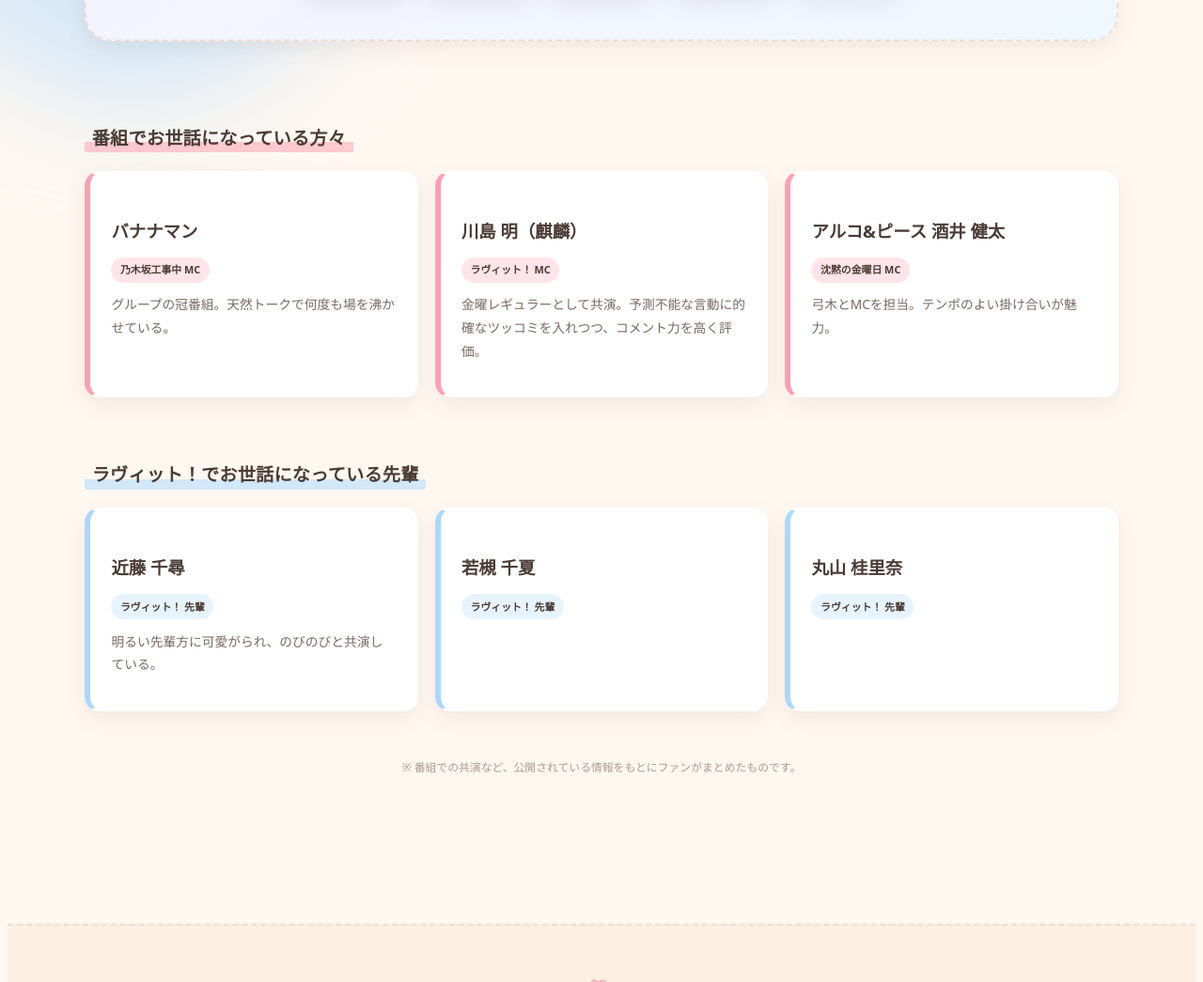
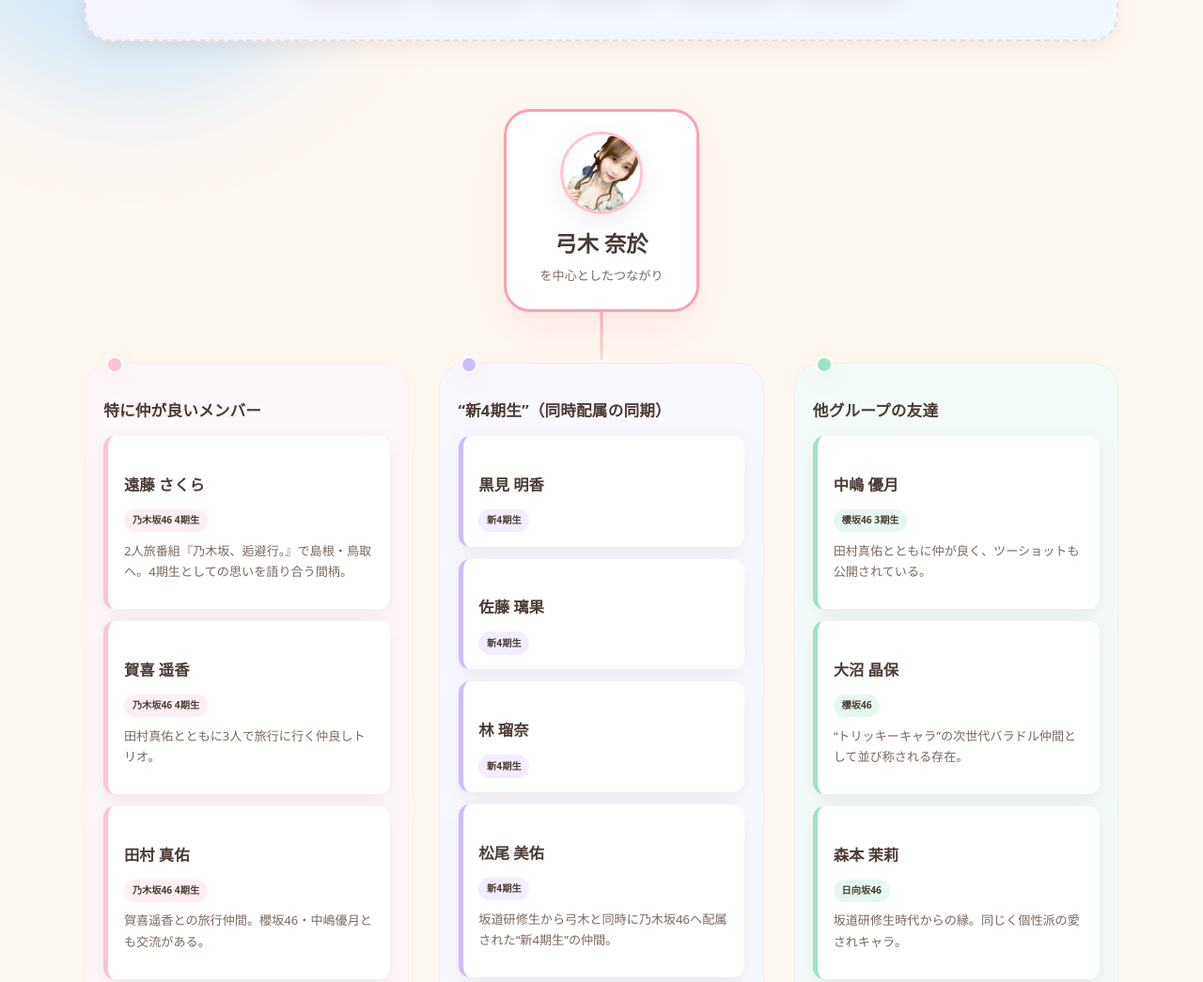
Before and after one commit to ryoo-ma638/ryoo-ma638.github.io, an Astro site: page /yumiki/relations in a window 1280 px wide. Shown: the part 819-1864 px from the top of the page at 94% size. Built offline with nearby package versions, Linux system fonts and the light colour scheme; Astro itself is replaced by a stand-in of ours; a web font is replaced by a local one.

Commit message:
つながりページを「人物相関図」に拡充（網羅的にリサーチ）
- 弓木さんを中心ハブに、6カテゴリへ枝分かれする相関図レイアウト（ハブ＋ブランチ＋クラスター）
- 公開情報をもとに関係を網羅：特に仲が良いメンバー（遠藤さくら/賀喜遥香/田村真佑/筒井あやめ）、
  新4期生（黒見明香/佐藤璃果/林瑠奈/松尾美佑）、他グループの友達（中嶋優月・櫻坂/大沼晶保・櫻坂/森本茉莉・日向坂）、
  番組MC（バナナマン/川島明/アルコ&ピース酒井）、ラヴィット先輩、特別なつながり（和田まあや＝高校同級生/早川聖来）
- 事実のみ・歌詞等の著作物は非掲載。出典は番組やインタビュー等の公開情報

```diff
--- a/src/data/yumiki.ts
+++ b/src/data/yumiki.ts
@@ -93,8 +93,37 @@
   ],
 };
 
-// 人物相関：弓木さんがお世話になっている・共演している方々（公開情報ベース）
+// 人物相関：弓木さんのつながり（公開情報ベース・事実のみ）
 export const relations = [
+  {
+    group: "特に仲が良いメンバー",
+    color: "var(--y-pink)",
+    people: [
+      { name: "遠藤 さくら", role: "乃木坂46 4期生", note: "2人旅番組『乃木坂、逅避行。』で島根・鳥取へ。4期生としての思いを語り合う間柄。" },
+      { name: "賀喜 遥香", role: "乃木坂46 4期生", note: "田村真佑とともに3人で旅行に行く仲良しトリオ。" },
+      { name: "田村 真佑", role: "乃木坂46 4期生", note: "賀喜遥香との旅行仲間。櫻坂46・中嶋優月とも交流がある。" },
+      { name: "筒井 あやめ", role: "乃木坂46 4期生", note: "軍団「首ンセス」をともに組む同期。" },
+    ],
+  },
+  {
+    group: "“新4期生”（同時配属の同期）",
+    color: "var(--y-lav)",
+    people: [
+      { name: "黒見 明香", role: "新4期生", note: "" },
+      { name: "佐藤 璃果", role: "新4期生", note: "" },
+      { name: "林 瑠奈", role: "新4期生", note: "" },
+      { name: "松尾 美佑", role: "新4期生", note: "坂道研修生から弓木と同時に乃木坂46へ配属された“新4期生”の仲間。" },
+    ],
+  },
+  {
+    group: "他グループの友達",
+    color: "var(--y-mint)",
+    people: [
+      { name: "中嶋 優月", role: "櫻坂46 3期生", note: "田村真佑とともに仲が良く、ツーショットも公開されている。" },
+      { name: "大沼 晶保", role: "櫻坂46", note: "“トリッキーキャラ”の次世代バラドル仲間として並び称される存在。" },
+      { name: "森本 茉莉", role: "日向坂46", note: "坂道研修生時代からの縁。同じく個性派の愛されキャラ。" },
+    ],
+  },
   {
     group: "番組でお世話になっている方々",
     color: "var(--y-peach)",
@@ -105,12 +134,20 @@
     ],
   },
   {
-    group: "ラヴィット！でお世話になっている先輩",
+    group: "ラヴィット！の先輩",
     color: "var(--y-sky)",
     people: [
       { name: "近藤 千尋", role: "ラヴィット！ 先輩", note: "明るい先輩方に可愛がられ、のびのびと共演している。" },
       { name: "若槻 千夏", role: "ラヴィット！ 先輩", note: "" },
       { name: "丸山 桂里奈", role: "ラヴィット！ 先輩", note: "" },
+    ],
+  },
+  {
+    group: "特別なつながり",
+    color: "var(--y-butter)",
+    people: [
+      { name: "和田 まあや", role: "乃木坂46 1期生（卒業）", note: "なんと高校の同級生。学生時代の思い出を共有する間柄。" },
+      { name: "早川 聖来", role: "4期生（卒業）", note: "賀喜・田村との旅行トリオの、もう一人の仲間だった。" },
     ],
   },
 ];
--- a/src/pages/yumiki/relations.astro
+++ b/src/pages/yumiki/relations.astro
@@ -35,10 +35,16 @@
         </div>
       </article>
 
-      <!-- 人物相関 -->
+      <!-- 人物相関図（弓木さんを中心に） -->
+      <div class="rel-map">
+        <div class="rel-hub y-reveal">
+          <div class="rel-hub-photo"><img src="/assets/yumiki/yumiki-main.jpg" alt="弓木奈於さん" loading="lazy" onerror="this.src='/assets/yumiki/nao_main.jpg'" /></div>
+          <span class="rel-hub-name">弓木 奈於</span>
+          <span class="rel-hub-sub">を中心としたつながり</span>
+        </div>
         <div class="rel-groups">
           {relations.map((g, gi) => (
-          <div class="rel-group y-reveal" style={`--gc:${g.color}`} data-delay={(gi % 2) + 1}>
+            <div class="rel-group y-reveal" style={`--gc:${g.color}`} data-delay={(gi % 3) + 1}>
               <h3 class="rel-group-title">{g.group}</h3>
               <div class="rel-people">
                 {g.people.map((p) => (
@@ -51,6 +57,7 @@
               </div>
             </div>
           ))}
+        </div>
       </div>
 
       <p class="rel-foot y-reveal">※ 番組での共演など、公開されている情報をもとにファンがまとめたものです。</p>
@@ -83,17 +90,33 @@
   .unit-m-name { font-weight: 700; font-size: 1.02rem; }
   .unit-m-gen { font-size: 0.72rem; color: var(--y-muted); }
 
-  /* 人物相関 */
-  .rel-groups { display: grid; gap: clamp(2rem, 6vw, 3.2rem); }
-  .rel-group-title { font-size: 1.2rem; margin-bottom: 1.2rem; display: inline-block; padding: 0 0.4em 0.12em; border-radius: 3px;
-    background: linear-gradient(transparent 60%, color-mix(in srgb, var(--gc) 52%, transparent) 60%); }
-  .rel-people { display: grid; gap: 1.1rem; grid-template-columns: repeat(auto-fit, minmax(238px, 1fr)); }
-  .rel-card { background: var(--y-card); border: 2px solid #fff; border-left: 6px solid var(--gc); border-radius: var(--y-radius-sm);
-    padding: 1.3rem 1.4rem; box-shadow: var(--y-shadow-sm); transition: transform .3s var(--y-ease), box-shadow .3s var(--y-ease); }
-  .rel-card:hover { transform: translateY(-4px); box-shadow: var(--y-shadow); }
-  .rel-name { font-size: 1.15rem; margin-bottom: 0.4rem; }
-  .rel-role { display: inline-block; font-size: 0.68rem; font-weight: 700; color: var(--y-ink); background: color-mix(in srgb, var(--gc) 28%, #fff); padding: 0.2rem 0.6rem; border-radius: 999px; }
-  .rel-note { color: var(--y-ink-soft); font-size: 0.86rem; line-height: 1.8; margin-top: 0.7rem; }
+  /* 人物相関図：弓木を中心ハブに、各グループへ枝分かれ */
+  .rel-map { position: relative; }
+  .rel-hub { position: relative; z-index: 2; width: fit-content; margin: 0 auto clamp(2.2rem, 6vw, 3.4rem);
+    display: flex; flex-direction: column; align-items: center; text-align: center;
+    background: #fff; border: 3px solid var(--y-peach); border-radius: var(--y-radius); padding: 1.3rem 2.2rem 1.4rem; box-shadow: var(--y-shadow); }
+  .rel-hub::after { content: ""; position: absolute; left: 50%; bottom: calc(-1 * clamp(2.2rem, 6vw, 3.4rem)); transform: translateX(-50%);
+    width: 3px; height: clamp(2.2rem, 6vw, 3.4rem); background: linear-gradient(var(--y-peach), var(--y-line)); }
+  .rel-hub-photo { width: 88px; height: 88px; border-radius: 50%; overflow: hidden; border: 3px solid var(--y-pink); margin-bottom: 0.6rem; box-shadow: var(--y-shadow-sm); }
+  .rel-hub-photo img { width: 100%; height: 100%; object-fit: cover; object-position: center top; }
+  .rel-hub-name { font-size: 1.45rem; font-weight: 700; }
+  .rel-hub-sub { font-size: 0.82rem; color: var(--y-ink-soft); }
+
+  .rel-groups { display: grid; gap: clamp(1.4rem, 4vw, 2rem); grid-template-columns: 1fr; }
+  @media (min-width: 720px) { .rel-groups { grid-template-columns: repeat(2, 1fr); } }
+  @media (min-width: 1040px) { .rel-groups { grid-template-columns: repeat(3, 1fr); } }
+  .rel-group { position: relative; border-radius: var(--y-radius); padding: 1.4rem 1.2rem 1.4rem;
+    background: color-mix(in srgb, var(--gc) 11%, #fff); border: 1.5px solid color-mix(in srgb, var(--gc) 30%, #fff); }
+  .rel-group::before { content: ""; position: absolute; top: -8px; left: 22px; width: 14px; height: 14px; border-radius: 50%;
+    background: var(--gc); border: 2px solid #fff; box-shadow: var(--y-shadow-sm); }
+  .rel-group-title { font-size: 1.04rem; margin-bottom: 1rem; }
+  .rel-people { display: grid; gap: 0.8rem; }
+  .rel-card { background: #fff; border-radius: 12px; border-left: 5px solid var(--gc); padding: 0.95rem 1.05rem; box-shadow: var(--y-shadow-sm);
+    transition: transform .25s var(--y-ease); }
+  .rel-card:hover { transform: translateX(4px); }
+  .rel-name { font-size: 1.02rem; margin-bottom: 0.28rem; }
+  .rel-role { display: inline-block; font-size: 0.64rem; font-weight: 700; color: var(--y-ink); background: color-mix(in srgb, var(--gc) 26%, #fff); padding: 0.16rem 0.55rem; border-radius: 999px; }
+  .rel-note { color: var(--y-ink-soft); font-size: 0.82rem; line-height: 1.72; margin-top: 0.5rem; }
 
   .rel-foot { text-align: center; color: var(--y-muted); font-size: 0.74rem; margin-top: clamp(2rem, 6vw, 3rem); }
 </style>
```
Lines whose indentation alone changed are shown as unchanged.
